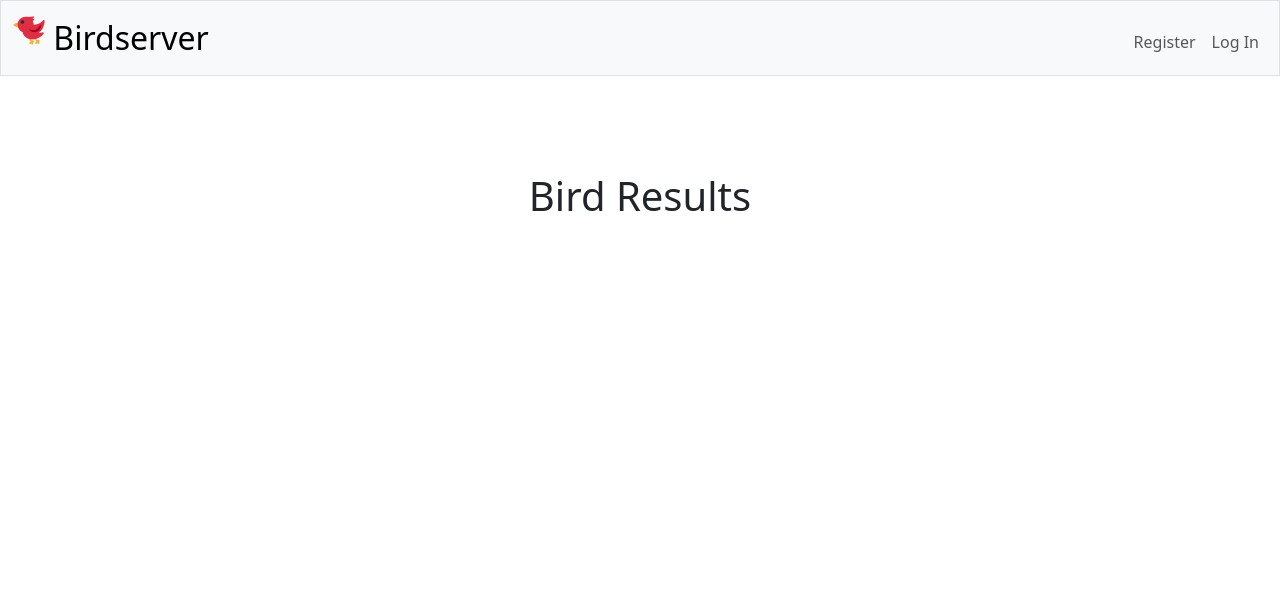
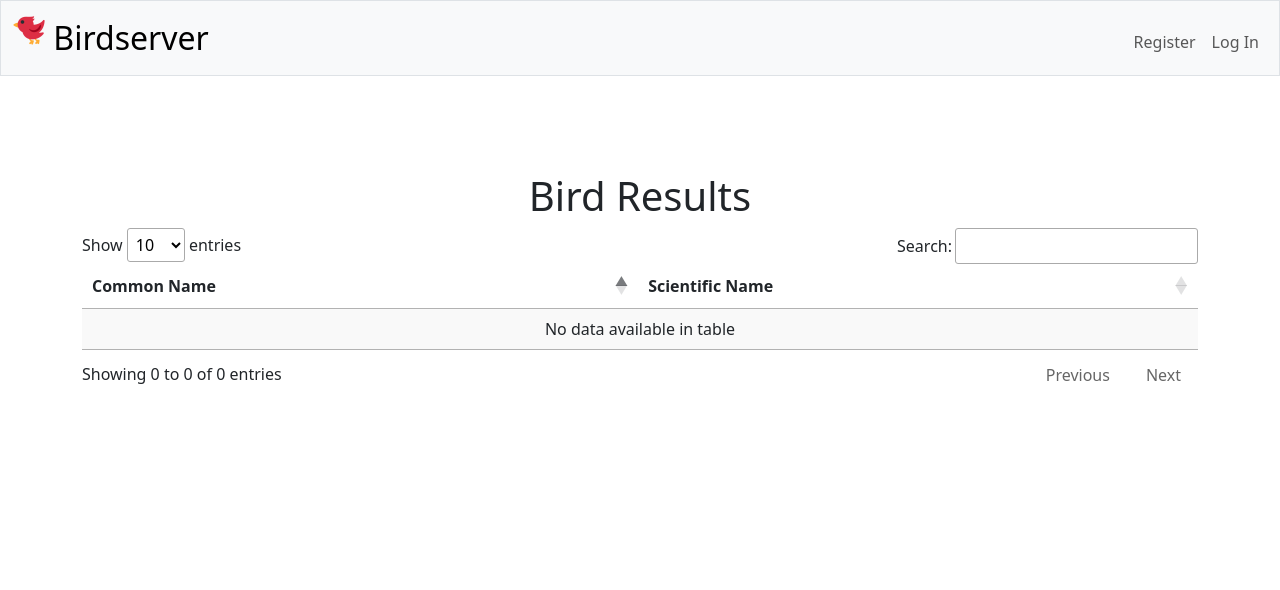
Before and after one commit to philosophist73/birdserver, a Flask app: template app/templates/birdresults.html in a window 1280 px wide. Shown: the top 590 px of the page. Run offline with Flask 3, Linux system fonts and the light colour scheme; the template is opened without the code that fills it, so the values that code supplies are empty; parts of the project's set-up code (start-up, migrations or seed data) failed here and were passed over; some libraries are stand-ins or nearby versions.

Commit message:
added jquery datatables to birdresults.html and js

```diff
--- a/app/static/birdserver.js
+++ b/app/static/birdserver.js
@@ -92,6 +92,12 @@ $(document).ready( function () {
         table.page.len(-1).draw(); // -1 disables pagination
     }
 });
+
+//sort and search bird results
+$(document).ready(function() {
+    $('#birdResultsTable').DataTable();
+});
+
 
 //Open the bird sighting modal and populate it with row data
 $(document).ready( function () {
--- a/app/templates/birdresults.html
+++ b/app/templates/birdresults.html
@@ -7,13 +7,21 @@
 {% block main %}
     <div class="container mt-5">
         <h1>Bird Results</h1>
-        <ul class="list-group">
-            {% for bird in birds %}
-                <li class="list-group-item">
-                    <a href="/bird?species_code={{bird.species_code}}">{{ bird.common_name }}</a><br>
-                    <strong>Scientific Name:</strong> {{ bird.scientific_name }}
-                </li>
-            {% endfor %}
-        </ul>
+        <table id="birdResultsTable" class="display">
+            <thead>
+                <tr>
+                    <th>Common Name</th>
+                    <th>Scientific Name</th>
+                </tr>
+            </thead>
+            <tbody>
+                {% for bird in birds %}
+                    <tr>
+                        <td><a href="/bird?species_code={{bird.species_code}}">{{ bird.common_name }}</a></td>
+                        <td>{{ bird.scientific_name }}</td>
+                    </tr>
+                {% endfor %}
+            </tbody>
+        </table>
     </div>
 {% endblock %}
```
Also changed, not shown: README.md.
